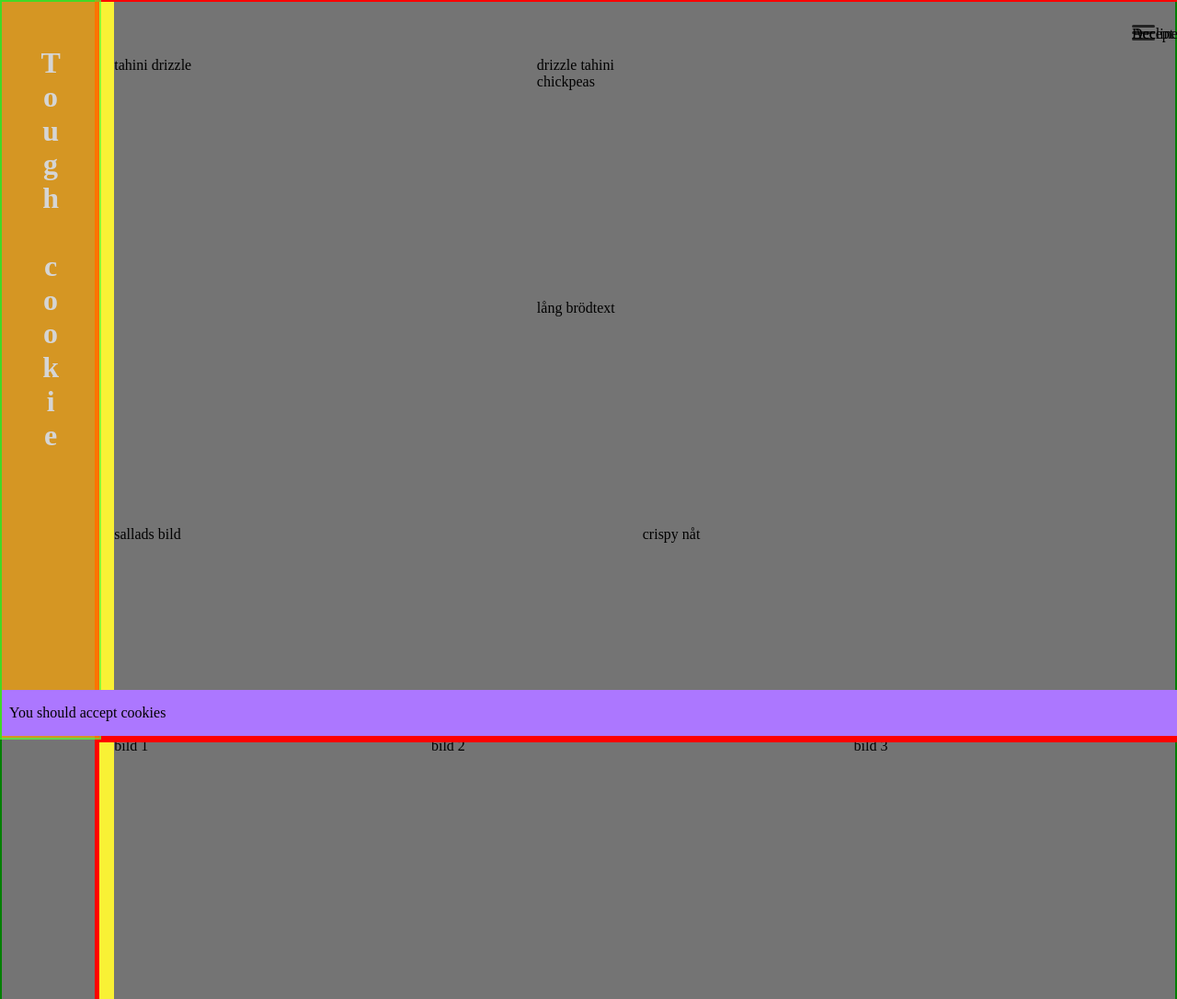
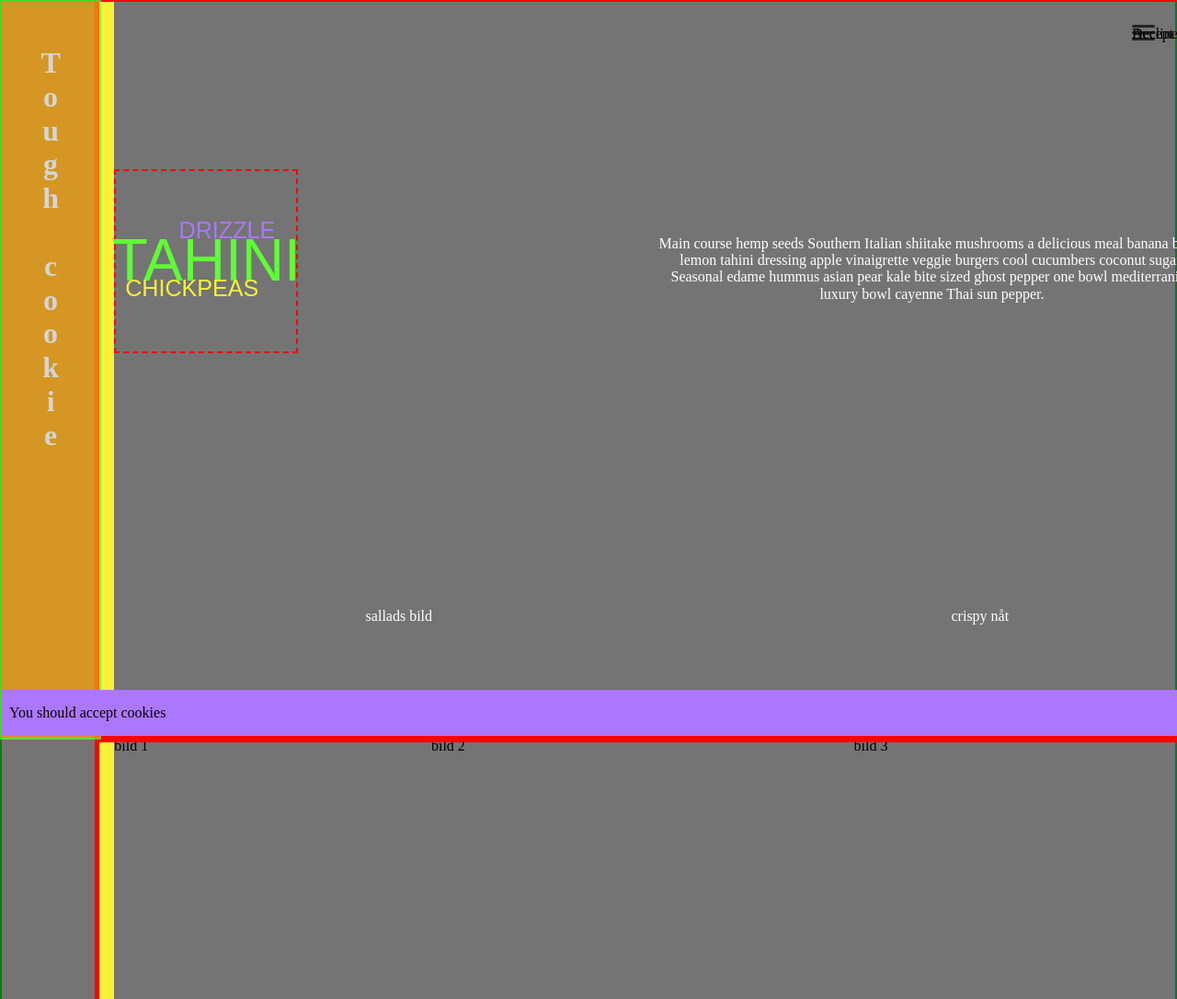
Before and after one commit to Medieinstitutet/kundprojekt, a plain HTML site: page index.html in a window 1280 px wide. Shown: the top 1086 px of the page at 92% size. Drawn offline with Linux system fonts and the light colour scheme; a web font is replaced by a local one.

Commit message:
page-1_formated

```diff
--- a/css/_mobile.scss
+++ b/css/_mobile.scss
@@ -3,7 +3,7 @@
 }
 
 body {
-    background-color: rgb(111, 154, 207);
+    background-color: black;
 }
 
 header{
@@ -116,72 +116,78 @@ ul {
     }
 }
 
-    .page-1,
-    .page-2 {
-        border-left: 16px solid #f9f135;
-        border-right: 16px solid #f9f135;
-        display: grid;
-        grid-template-columns: repeat(11, 1fr);
-        gap: 16px;
+   .page-1 {
+
+    border-left: 16px solid #f9f135;
+    border-right: 16px solid #f9f135;
+    color: #fff;
+    display: grid;
+    grid-template-columns: 1fr;
+    gap: 16px;
+    padding-top: 60px;
+    justify-items: center;
+    align-items: center;
+    text-align: center;
+
+        .logo {
+
+        border: 2px dashed red;
+        position: relative; /* Behåller referenspunkten för absolut positionerade element */
+        min-width: 200px;
+        min-height: 200px;
+        margin: 0 auto;
+        font-family: "Jockey One", sans-serif;
+        text-transform: uppercase;
     }
 
-
-    .page-1 {
-
-    display: grid;
-    grid-template-columns: repeat(11, 1fr);
-    gap: 16px
-    padding-top: 60px;
-
-
-    .tahini {
-
-    outline: 2px solid red;
-
-    grid-column: span 4;
-    font-family: "Jockey One", sans-serif;
-    text-transform: uppercase;
-    position: relative;
-    min-width: 300px;
-    min-height: 300px;
-    align-items: center;
-
-    div  {
-    display: flex;
-    justify-content: center;
-    align-items: center;
-    gap: 10px;
-    position: absolute;
-    top: 50%;
-    left: 50%;
-    transform: translate(-50%, -50%);
-   }
-
-   .drizzle,
-   .chickpeas {
-    position: absolute;
+   .logo span {
+        position: absolute; //elementen kan placeras fritt
    }
 
    .drizzle{
         color: #ac77ff;
-        top: -12px;
-        right: 0;
         font-size: 1.57rem;
-    }
+        top: 50px; /* Justera placeringen för att överlappa TAHINI */
+        right: 23px;
+   }
     .tahini {
         color: #5fff37;
         font-size: 4rem;
+        top: 50%; /* Centrera i föräldern */
+        left: 50%;
+        transform: translate(-50%, -50%); /* Centrera horisontellt och vertikalt*/
     }
-    .chickpeas {
+        .chickpeas {
         color: #f9f135;
-        left: 0;
-        bottom: -8px;
-        font-size: 1.75rem;
-        z-index: -1;
+        font-size: 1.57rem;
+        bottom: 55px; /* Justera placeringen för att överlappa TAHINI */
+        left: 10px;
+        //z-index: -1;
+        }
+
+        .text  {
+            max-width: 600px;
+        }
+
+        .image {
+            margin-top: 16px;
+        }
+
+        .blooper,
+        .blooper-2 {
+            margin-top: 16px;
         }
     }
+
+
+
+    .page-2 {
+    border-left: 16px solid #f9f135;
+    border-right: 16px solid #f9f135;
+    display: grid;
+    grid-template-columns: repeat(11, 1fr);
+    gap: 16px;
 }
-
     .page-2 {
         .image-1{
             grid-column: 1 / span 3;
@@ -242,38 +248,3 @@ ul {
             grid-column: span 6;
         }
     }
-
-/*
-.page-1
-.top,
-    .bottom {
-        display: grid;
-        gap: 16px;
-        grid-template-columns: repeat(11, 1fr);
-    }
-
-    .top {
-
-        .text {
-            grid-column: span 7;
-        }
-    }
-
-    .bottom {
-        .image {
-            grid-column: span 5;
-        }
-
-        .text {
-            grid-column: span 6;
-        }
-    }
-
-    .page-2 {
-        .top,
-        .bottom {
-        display: grid;
-        gap: 16px;
-        grid-template-columns: repeat(11, 1fr);
-    }
-    } */
--- a/index.html
+++ b/index.html
@@ -43,13 +43,20 @@
         <div class="page-content">
             <!--page 1-->
             <div class="page page-1">
-                <div class="tahini">tahini drizzle</div>
-                <div>
+                <div class="logo">
                     <span class="drizzle">drizzle</span>
                     <span class="tahini">tahini</span>
                     <span class="chickpeas">chickpeas</span>
                 </div>
-                <div class="blooper">lång brödtext</div>
+                <div class="blooper">
+                    <p class="text">Main course hemp seeds Southern Italian
+                        shiitake mushrooms a delicious meal banana bread lemon
+                        tahini dressing apple vinaigrette veggie burgers cool
+                        cucumbers coconut sugar. Seasonal edame hummus asian
+                        pear kale bite sized ghost pepper one bowl mediterranian
+                        luxury bowl cayenne Thai sun pepper.
+                    </p>
+                </div>
                 <div class="image">sallads bild</div>
                 <div class="blooper-2">crispy nåt</div>
             </div>
```
Also changed, not shown: css/style.css.
